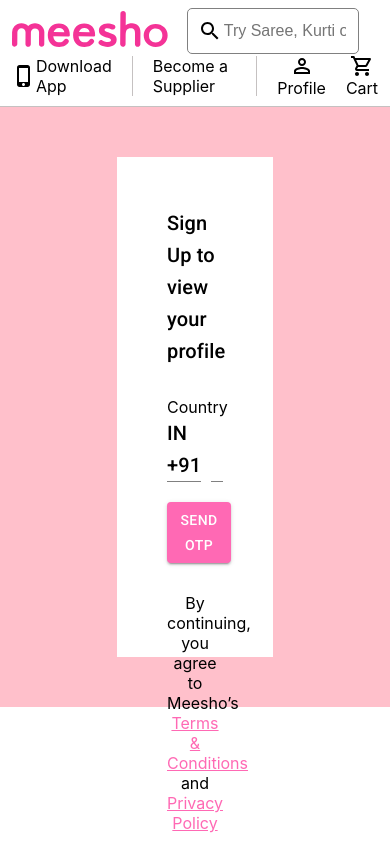
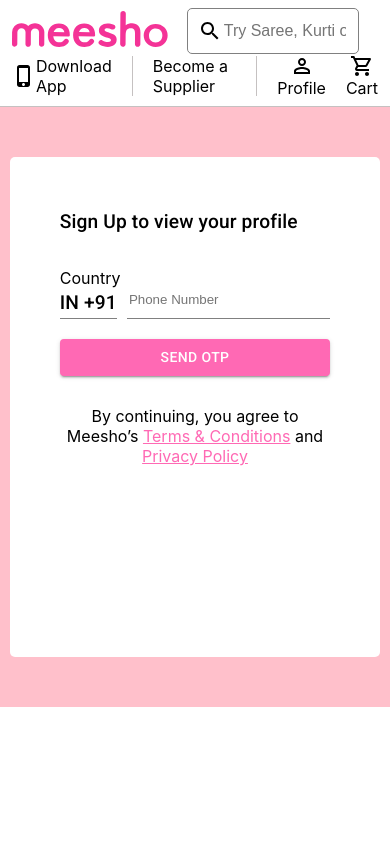
Before and after one commit to rahulyadav96/meesho-clone, a React (Create React App) app in the folder client/: page /login in a window 390 px wide. Built offline with nearby package versions, Linux system fonts and the light colour scheme.

Commit message:
rresponsiveness done

```diff
--- a/client/src/components/Cart/MyCart.jsx
+++ b/client/src/components/Cart/MyCart.jsx
@@ -126,7 +126,7 @@ export const MyCart = () => {
                                                 </div>
                                                 <svg viewBox="0 0 24 24" fill="none" xmlns="http://www.w3.org/2000/svg" height="24" width="24" iconSize="20" class="Icon-sc-1iwi4w1-0 cThscu"><path fill-rule="evenodd" clip-rule="evenodd" d="M12 24c6.627 0 12-5.373 12-12S18.627 0 12 0 0 5.373 0 12s5.373 12 12 12zM6.355 12.322l2.761 2.76 7.863-7.85A.793.793 0 1118.1 8.355l-8.42 8.413a.793.793 0 01-1.122 0l-3.326-3.324a.791.791 0 01.56-1.354c.211 0 .413.084.562.233z" fill="#06A759"></path></svg>
                                             </div>
-                                        </div> : task == "summary" ? <div style={{ width: "60%" }}>
+                                        </div> : task == "summary" ? <div className="prod-summray-box" style={{ width: "60%" }}>
                                             <Summary address={selectAddress} />
                                         </div> : ""
                                 }
--- a/client/src/components/Cart/mycart.scss
+++ b/client/src/components/Cart/mycart.scss
@@ -4,6 +4,7 @@
         margin:30px auto;
 
         display: flex;
+        flex-wrap: wrap;
         gap: 10px;
         .cart-items{
             width: 60%;
@@ -115,3 +116,22 @@
 
     }
 }
+
+@media screen and (max-width:480px){
+    #cart-wrapper{
+
+        .container{
+            width: 100%;
+            .cart-items,.prod-summray-box,.address-wrapper,.payment-way{
+                width: 80% !important;
+                border-right: 0 !important;
+                margin: auto;
+            }
+
+            .price-details{
+                width: 80%;
+                margin: auto;
+            }
+        }
+    }
+}
--- a/client/src/components/login/Login.jsx
+++ b/client/src/components/login/Login.jsx
@@ -32,9 +32,9 @@ export const Login = () => {
 
     return <>
         <Navbar />
-        <div className="login-main-container" style={{ display: "relative", width: "100%", height: "100%", padding: "50px 0", backgroundColor: "pink" }}>
-            <div className="login-box" style={{ display: "flex", flexDirection: "column", gap: "30px", boxSizing: "border-box", backgroundColor: "#ffffff", width: "40%", height: "500px", margin: "auto", padding: "50px" }}>
-                <Typography variant="h6">{otpStatus?`Enter OTP send to ${mob}`:"Sign Up to view your profile" }  </Typography>
+        <div className="login-main-container" >
+            <div className="login-box">
+                <Typography variant="h6" className="login-title">{otpStatus?`Enter OTP send to ${mob}`:"Sign Up to view your profile" }  </Typography>
                 <div className="input-box">
                     {
                         otpStatus?<>
@@ -47,7 +47,7 @@ export const Login = () => {
                         <span>Country</span>
                         <div className="" style={{ display: "flex", gap: "10px" }}>
                             <div className="country-code" style={{ borderBottom: "1px solid grey" }}>
-                                <Typography variant="h6">IN +91</Typography>
+                                <Typography variant="h6" className="login-title">IN +91</Typography>
                             </div>
                             <div className="phone-input" style={{ borderBottom: "1px solid grey", flexGrow: "2" }}>
                                 <input type="number" max="10" placeholder="Phone Number" value={mob} onChange={(e)=>setMob(e.target.value)} style={{ width: "90%", border: "none", outline: "none" }} />
--- a/client/src/components/login/login.scss
+++ b/client/src/components/login/login.scss
@@ -1,3 +1,25 @@
+.login-main-container{
+
+    display: relative;
+    width: 100%;
+    box-sizing: border-box;
+    background-color: pink;
+    padding: 50px 0;
+    .login-box{
+        display: flex;
+        flex-direction: column;
+        box-sizing: border-box;
+        gap: 30px;
+        background-color: #ffffff;
+        width: 40%;
+        min-height: 500px;
+        padding: 50px;
+        margin: auto;
+        border-radius: 5px;
+
+    }
+}
+
 .otp-input{
 
     border-bottom: 2px solid hotpink;
@@ -21,3 +43,16 @@
         color: hotpink;
     }
 }
+
+@media screen and (max-width:480px) {
+    .login-main-container{
+
+        .login-box{
+            width: 95%;
+
+            .login-title{
+                font-size: 1.2rem;
+            }
+        }
+    }
+}
```
